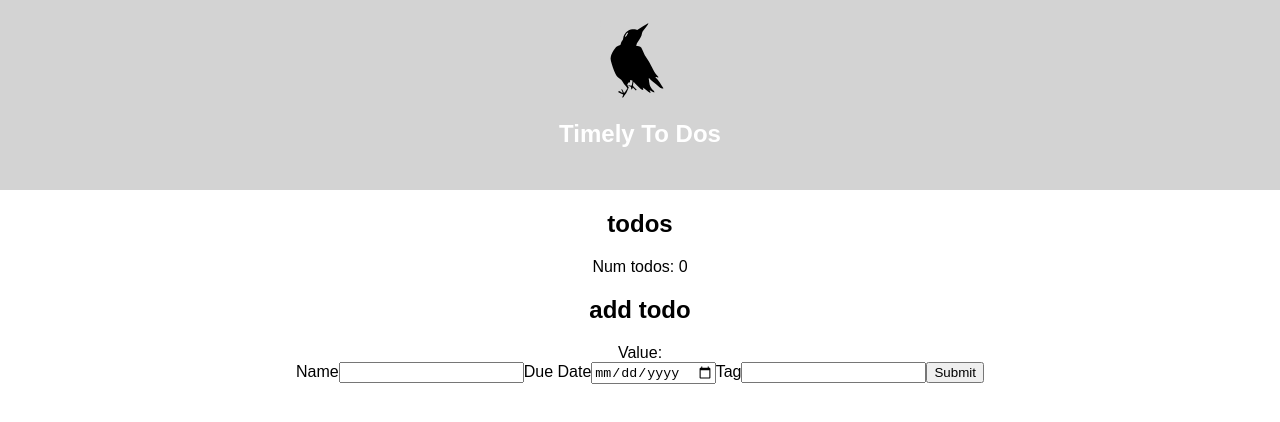
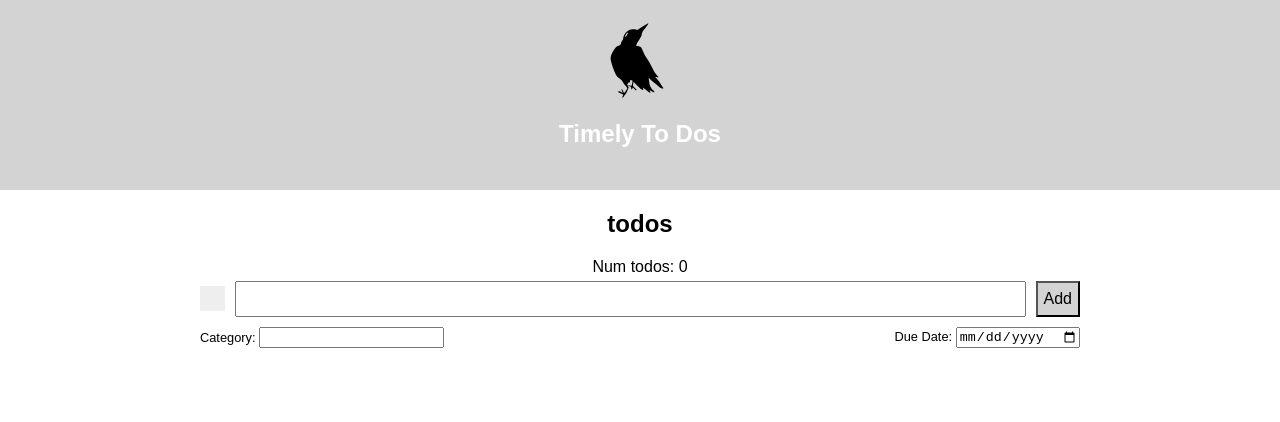
Before and after one commit to AdaByronLovelace/timely-todos, a React (Create React App) app: page / in a window 1280 px wide. Shown: the top 422 px of the page. Built offline with nearby package versions, Linux system fonts and the light colour scheme.

Commit message:
tabs working and able to be added

```diff
--- a/src/components/Todo.css
+++ b/src/components/Todo.css
@@ -27,35 +27,48 @@
   background: red;
 }
 
+div.todo.done {
+  background: gray;
+}
+
 input[type="date"]::-webkit-inner-spin-button {
   display: none;
 }
 
 div.todo {
+  border-bottom: gray 1px solid;
   padding-top: 10px;
-  border-bottom: darkgray 2px solid;
 }
 
-div.text.done {
+div.done .top {
   text-decoration: line-through;
 }
 
-div.text.open {
+div.open .top {
   text-decoration: none
 }
 
-div.text {
-  display: block;
-  position: relative;
-  padding-left: 45px;
-  margin-bottom: 12px;
+div.top {
+  display: flex;
+  flex-direction: row;
   font-size: 22px;
-  /* user-select: none; */
   border: none;
-	text-align: left;
+  text-align: left;
+  padding: 0 10px 5px 0;
+  justify-content: space-between;
 }
 
-div.text input[type="checkbox"] {
+.checkbox-container {
+  position: relative;
+  margin: 0 45px 0 0;
+}
+
+.delete-container {
+  position: relative;
+  margin: 0;
+}
+
+div.top input[type="checkbox"] {
   position: absolute;
   opacity: 0;
   cursor: pointer;
@@ -72,14 +85,18 @@ div.text input[type="checkbox"] {
   background-color: #eee;
 }
 
-div.text .checkmark::hover {
+div.top .checkmark::hover {
   background-color: #ccc;
+}
+
+div.top .text {
+  text-align: left;
+  width: 100%;
 }
 
 .bottom {
   display:flex;
   flex-direction: row;
-  /* background: rgba(200,200,200,.2); */
   padding: 5px 10px;
   justify-content: space-between;
 }
@@ -87,7 +104,7 @@ div.text .checkmark::hover {
   font-size: 80%;
 }
 
-div.text.done .checkmark {
+.done div.top .checkmark {
   background-color: darkgray;
 }
 
@@ -97,11 +114,11 @@ div.text.done .checkmark {
   display: none;
 }
 
-div.text.done .checkmark::after {
+.done div.top .checkmark::after {
   display: block;
 }
 
-div.text .checkmark::after {
+div.top .checkmark::after {
   left: 9px;
   top: 5px;
   width: 5px;
@@ -116,7 +133,7 @@ div.text .checkmark::after {
 .delete {
   position: absolute;
   top: 0;
-  right: 10px;
+  right: 0;
   height: 25px;
   width: 25px;
   background-color: #ccc;
@@ -132,7 +149,7 @@ div.text .checkmark::after {
   position: absolute;
 }
 
-div.text .delete::before {
+div.top .delete::before {
   left: 14px;
 	top: 8px;
 	width: 15px;
@@ -144,7 +161,7 @@ div.text .delete::before {
 	transform: rotate(135deg);
 }
 
-div.text .delete::after {
+div.top .delete::after {
 	left: 13px;
 	top: -7px;
 	width: 15px;
@@ -155,3 +172,28 @@ div.text .delete::after {
 	-ms-transform: rotate(45deg);
 	transform: rotate(45deg);
 }
+
+form .top input {
+  margin: 5px 0 0 0;
+  height: 30px;
+  width: calc(100% - 100px);
+  font-size: 22px;
+}
+
+form .top .checkmark {
+  margin-top: 10px;
+}
+
+form .top button {
+  margin: 5px 0 0 10px;
+	height: 36px;
+	background: lightgray;
+	font-size: 16px;
+}
+
+input:-webkit-autofill, textarea:-webkit-autofill, select:-webkit-autofill {
+  background-color: lightgray;
+}
+div.tag select {
+  -webkit-appearance: menulist-button;
+}
--- a/src/components/Todo.js
+++ b/src/components/Todo.js
@@ -31,18 +31,22 @@ export default class Todo extends React.Component {
 
   render() {
     return (
-      <div className={`todo ${this.tempClass(this.props.temp)}`}>
-        <div className={`text ${this.props.done ? 'done' : 'open'}`}>
-          <span className="checkbox-container"
+      <div className={`todo ${this.tempClass(this.props.temp)} ${this.props.done ? 'done' : 'open'}`}>
+        <div className="top">
+          <div className="checkbox-container"
             onClick={this.handleDone}>
             <input type="checkbox" />
             <span className="checkmark"></span>
-          </span>
-          { this.props.name }
-          <span
-            onClick={this.handleDelete}
-            className="delete">
-          </span>
+          </div>
+          <div className="text">
+            { this.props.name }
+          </div>
+          <div className="delete-container">
+            <div
+              onClick={this.handleDelete}
+              className="delete">
+            </div>
+          </div>
         </div>
         <div className="bottom">
           <div className="tag">{ this.props.tag }</div>
--- a/src/components/TodoList.js
+++ b/src/components/TodoList.js
@@ -5,9 +5,6 @@ import './Todo.css'
 export default class TodoList extends React.Component {
   constructor(props) {
     super(props)
-    this.handleNameChange = this.handleNameChange.bind(this)
-    this.handleDateChange = this.handleDateChange.bind(this)
-    this.handleTagChange = this.handleTagChange.bind(this)
     this.addTodo = this.addTodo.bind(this)
     this.removeTodo = this.removeTodo.bind(this)
     this.handleDone = this.handleDone.bind(this)
@@ -15,17 +12,13 @@ export default class TodoList extends React.Component {
     this.compareTemps = this.compareTemps.bind(this)
     this.updateTodos = this.updateTodos.bind(this)
     this.getNextId = this.getNextId.bind(this)
+    this.addTag = this.addTag.bind(this)
 
     this.state = {
         localStore: 'timelytodos',
         todos: [],
-        nameInput: '',
-        dateInput: '',
-        tagInput: '',
         tags: [
-          'tag 1',
-          'tag 2',
-          'tag 3'
+          'general'
         ]
     }
   }
@@ -40,7 +33,7 @@ export default class TodoList extends React.Component {
 
   getData() {
     let data = localStorage.getItem(this.state.localStore)
-    if (data !== null) {
+    if (data != null) {
       this.updateTodos(Object.values(JSON.parse(data)), false)
     }
   }
@@ -55,13 +48,14 @@ export default class TodoList extends React.Component {
   addTodo(event) {
     event.preventDefault()
     let newTodo = {
-      name: this.state.nameInput,
+      name: event.target[0].value,
       id: this.getNextId(),
-      tag: this.state.tagInput,
-      deadlineDate: new Date(this.state.dateInput),
+      tag: event.target[2].value,
+      deadlineDate: new Date(event.target[3].value),
       createdDate: new Date(),
       done: false
     }
+    this.addTag(event.target[2].value)
     let newTodos = this.state.todos
     newTodos.push(newTodo)
     this.updateTodos(newTodos)
@@ -101,6 +95,14 @@ export default class TodoList extends React.Component {
     )
   }
 
+  // Tags/Categories
+
+  addTag(newTag) {
+    if (! this.state.tags.findIndex((e)=>e===newTag)) {
+      this.setState({tags: [newTag].concat(this.state.todos)})
+    }
+  }
+
   // Helper Functions
 
   getTemperature(created) {
@@ -132,20 +134,6 @@ export default class TodoList extends React.Component {
     return next
   }
 
-  // Input changes (TODO: Get rid of)
-
-  handleNameChange(event) {
-    this.setState({nameInput: event.target.value})
-  }
-
-  handleDateChange(event) {
-    this.setState({dateInput: event.target.value})
-  }
-
-  handleTagChange(event) {
-    this.setState({tagInput: event.target.value})
-  }
-
   render() {
     return (
       <div className="todoarea">
@@ -168,39 +156,39 @@ export default class TodoList extends React.Component {
                   onDelete={this.removeTodo}
               />
           )}
-        </div>
-        <h2>add todo</h2>
-        <div>Value: {this.state.nameInput}</div>
-        <form onSubmit={this.addTodo}>
-          <label>
-            Name
+          <form className="todo open" onSubmit={this.addTodo}>
+            <div className="top">
+              <span className="checkbox-container">
+                <span className="checkmark"></span>
+              </span>
               <input
                 name="name"
                 type="text"
-              value={this.state.nameInput}
-              onChange={this.handleNameChange}
               />
-          </label>
-          <label>
-            Due Date
+              <button type="submit" value="Submit">
+                Add
+              </button>
+            </div>
+            <div className="bottom">
+              <div className="tag">
+                <label>Category: </label>
+                <input type="text" className="tag" list="tags" />
+                <datalist id="tags">
+                  { this.state.tags.map((tag) =>
+                    <option value={tag} key={tag} />
+                  )}
+                </datalist>
+              </div>
+              <div className="due">
+                <label>Due Date: </label>
                 <input
                   name="duedate"
                   type="date"
-              value={this.state.dateInput}
-              onChange={this.handleDateChange}
                 />
-          </label>
-          <label>
-            Tag
-            <input
-              name="tag"
-              type="text"
-              value={this.state.tagInput}
-              onChange={this.handleTagChange}
-            />
-          </label>
-          <input type="submit" value="Submit" />
+              </div>
+            </div>
           </form>
+        </div>
       </div>
     )
   }
```
Lines whose indentation alone changed are shown as unchanged.
